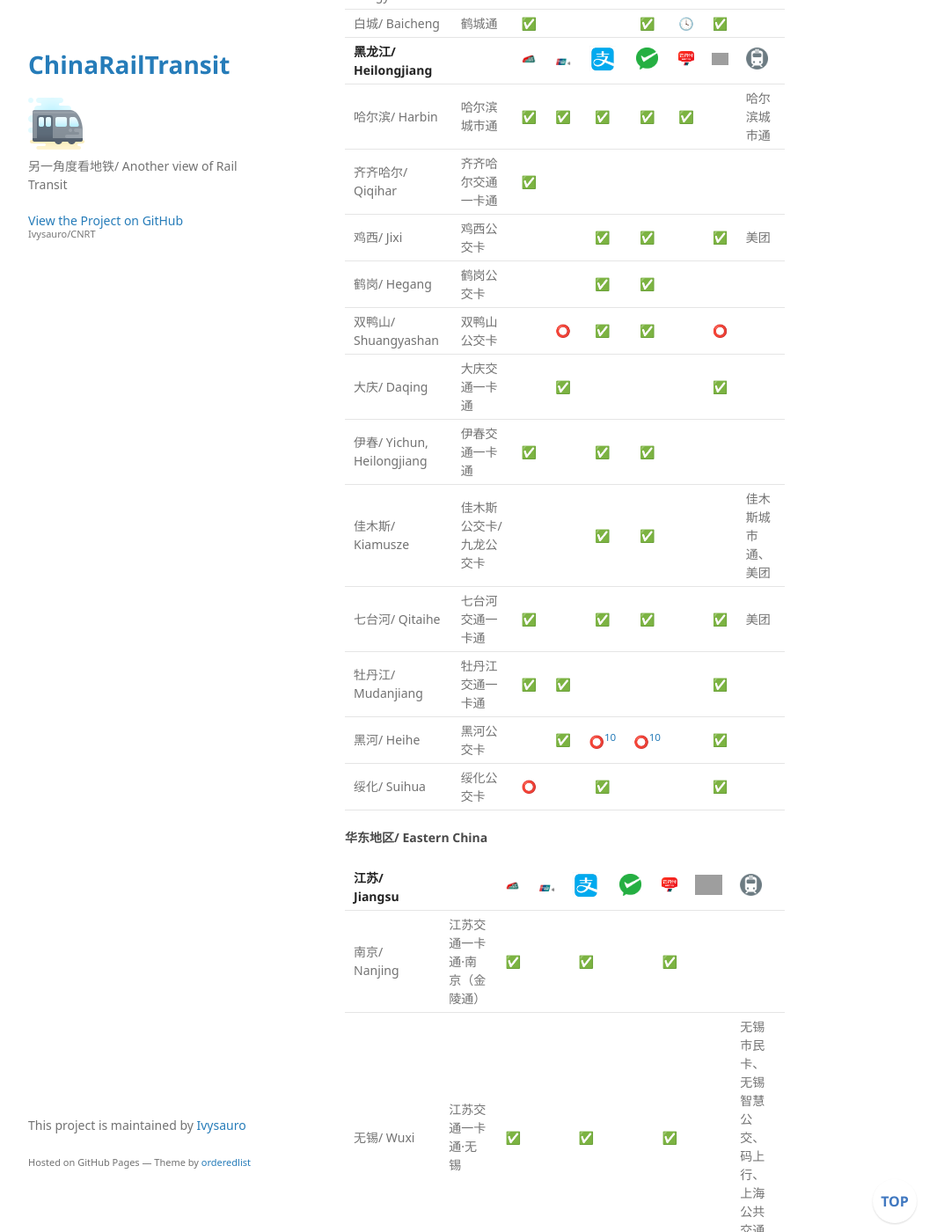
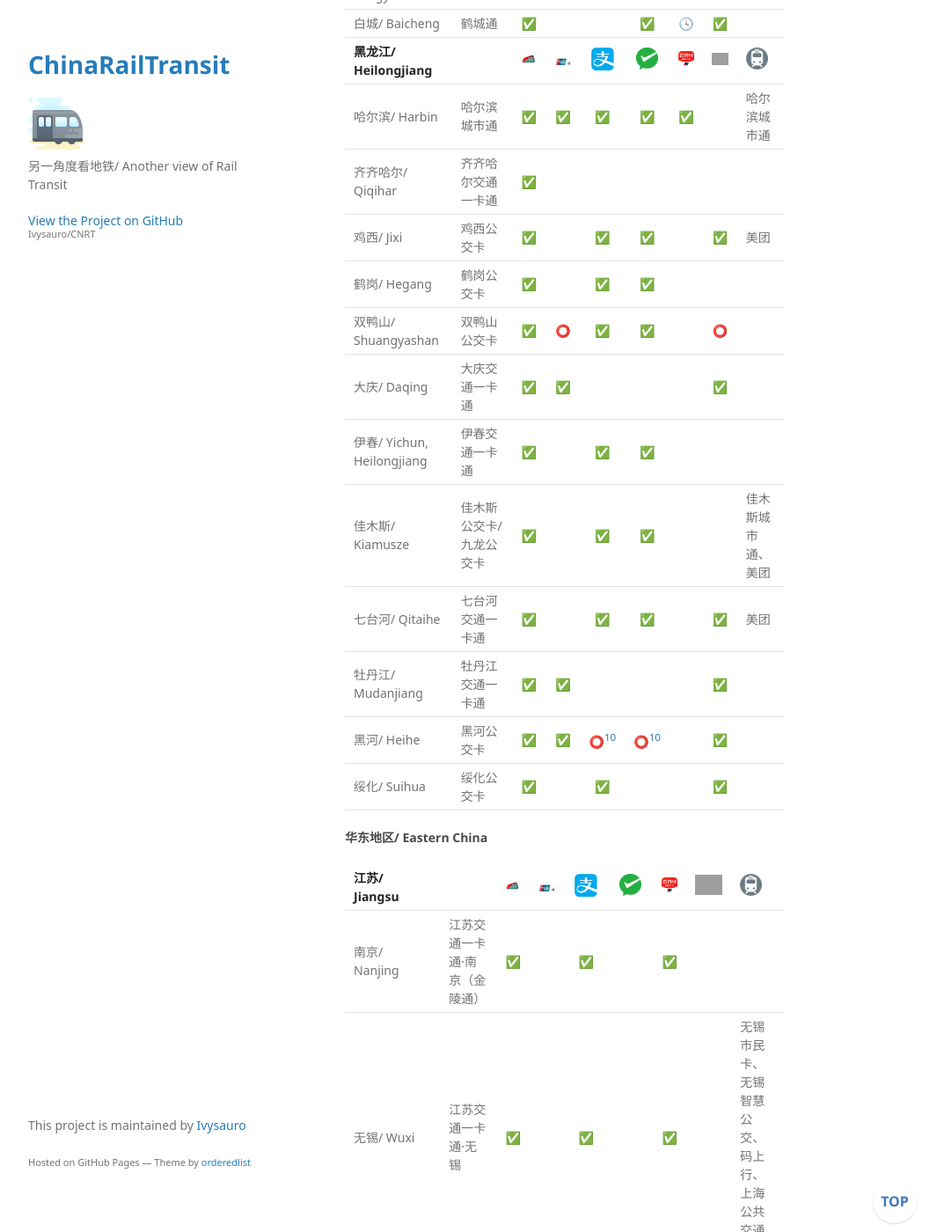
Before and after one commit to Ivysauro/CNRT, a Jekyll site: the page built from data/Bus Pay.md, in a window 1280 px wide and 1400 px high, scrolled down 6459 px. Shown: the whole window at 88% size, without its empty margins (178-1251 px from the left). Built offline with Jekyll 4.4.1, drawn with Linux system fonts in a browser that asks for light colours; some web fonts are replaced; our own code applies the rules of GitHub Pages for plain Markdown files; a script that is not in the unit is left out; grey boxes are pictures that could not be loaded.

Commit message:
🍊更新黑龙江数据

```diff
--- a/data/Bus Pay.md
+++ b/data/Bus Pay.md
@@ -134,16 +134,16 @@
 | **黑龙江/ Heilongjiang** | | <img src="https://raw.githubusercontent.com/Ivysauro/CNRT/master/images/T-Union.png" width="40" hegiht="40" alt="T-Union"/> | <img src="https://raw.githubusercontent.com/Ivysauro/CNRT/master/images/Unionpay NFC.png" width="40" hegiht="40" alt="Unionpay Quickpass"/> | <img src="https://raw.githubusercontent.com/Ivysauro/CNRT/master/images/Alipay.png" width="30" hegiht="30" alt="Alipay Transit QR Code"/> | <img src="https://raw.githubusercontent.com/Ivysauro/CNRT/master/images/WeChat Pay.png" width="25" hegiht="25" alt="WeChat Pay Transit QR Code"/> | <img src="https://raw.githubusercontent.com/Ivysauro/CNRT/master/images/Unionpay.png" width="25" hegiht="25" alt="Unionpay Transit QR Code"/> | <img src="https://raw.githubusercontent.com/Ivysauro/CNRT/master/images/China Unionpay QR.png" width="40" hegiht="40" alt="Unionpay QR Code"/> | <img src="https://raw.githubusercontent.com/Ivysauro/CNRT/master/images/Rail Transit.png" width="25" hegiht="25" alt="Transit QR Code of Additional Apps"/> |
 | 哈尔滨/ Harbin | 哈尔滨城市通 | ✅ | ✅ | ✅ | ✅ | ✅ | | 哈尔滨城市通 |
 | 齐齐哈尔/ Qiqihar | 齐齐哈尔交通一卡通 | ✅ | | | | | | |
-| 鸡西/ Jixi | 鸡西公交卡 | | | ✅ | ✅ | | ✅ | 美团 |
-| 鹤岗/ Hegang | 鹤岗公交卡 | | | ✅ | ✅ | | | |
-| 双鸭山/ Shuangyashan | 双鸭山公交卡 | | ⭕ | ✅ | ✅ | | ⭕ | |
-| 大庆/ Daqing | 大庆交通一卡通 | | ✅ | | | | ✅ | |
+| 鸡西/ Jixi | 鸡西公交卡 | ✅ | | ✅ | ✅ | | ✅ | 美团 |
+| 鹤岗/ Hegang | 鹤岗公交卡 | ✅ | | ✅ | ✅ | | | |
+| 双鸭山/ Shuangyashan | 双鸭山公交卡 | ✅ | ⭕ | ✅ | ✅ | | ⭕ | |
+| 大庆/ Daqing | 大庆交通一卡通 | ✅ | ✅ | | | | ✅ | |
 | 伊春/ Yichun, Heilongjiang | 伊春交通一卡通 | ✅ | | ✅ | ✅ | | | |
-| 佳木斯/ Kiamusze | 佳木斯公交卡/九龙公交卡 | | | ✅ | ✅ | | | 佳木斯城市通、美团 |
+| 佳木斯/ Kiamusze | 佳木斯公交卡/九龙公交卡 | ✅ | | ✅ | ✅ | | | 佳木斯城市通、美团 |
 | 七台河/ Qitaihe | 七台河交通一卡通 | ✅ | | ✅ | ✅ | | ✅ | 美团 |
 | 牡丹江/ Mudanjiang | 牡丹江交通一卡通 | ✅ | ✅ | | | | ✅ | |
-| 黑河/ Heihe | 黑河公交卡 | | ✅ | ⭕[^hh] | ⭕[^hh] | | ✅ | |
-| 绥化/ Suihua | 绥化公交卡 | ⭕ | | ✅ | | | ✅ | |
+| 黑河/ Heihe | 黑河公交卡 | ✅ | ✅ | ⭕[^hh] | ⭕[^hh] | | ✅ | |
+| 绥化/ Suihua | 绥化公交卡 |  ✅ | | ✅ | | | ✅ | |
 
 #### 华东地区/ Eastern China
 
```
